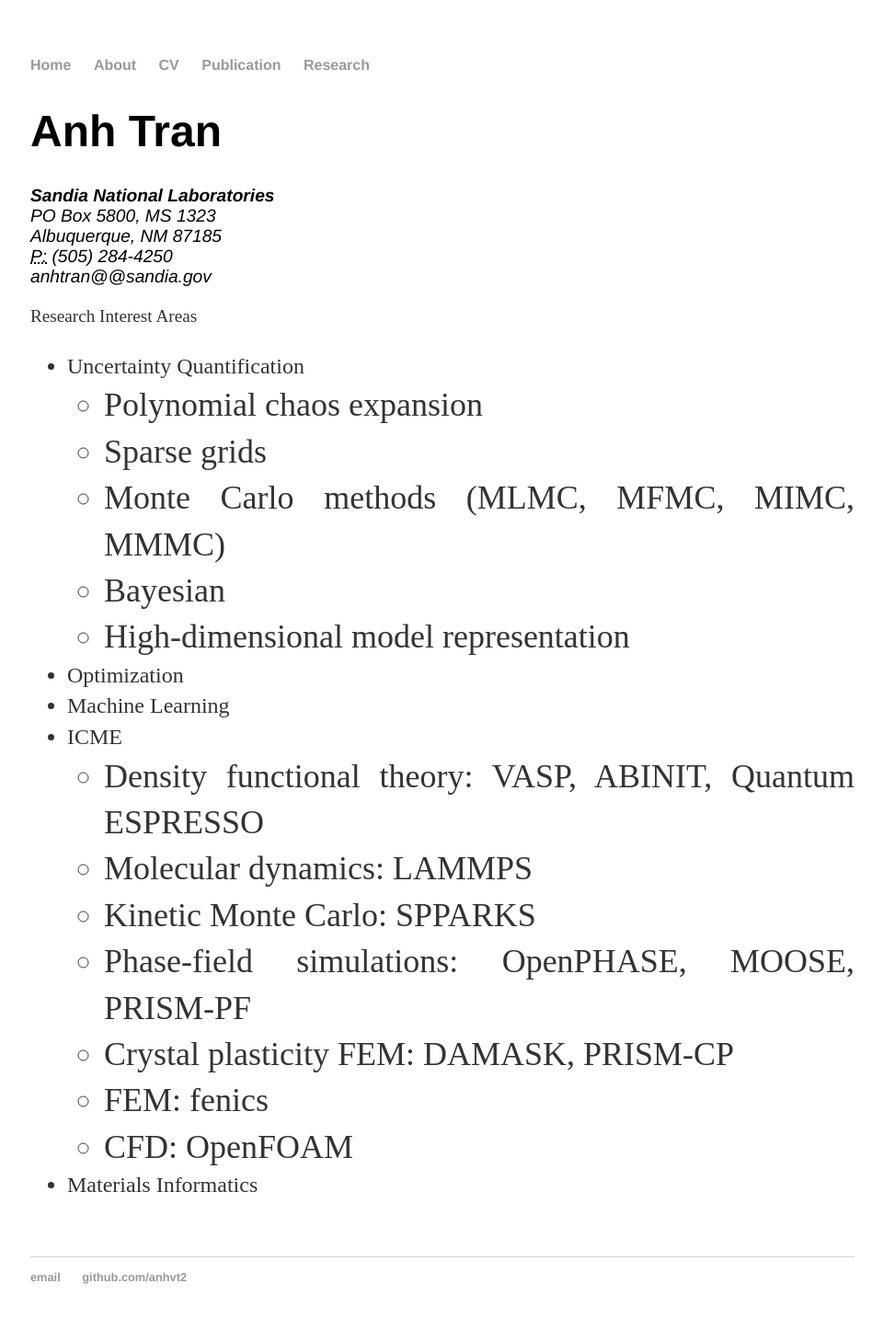
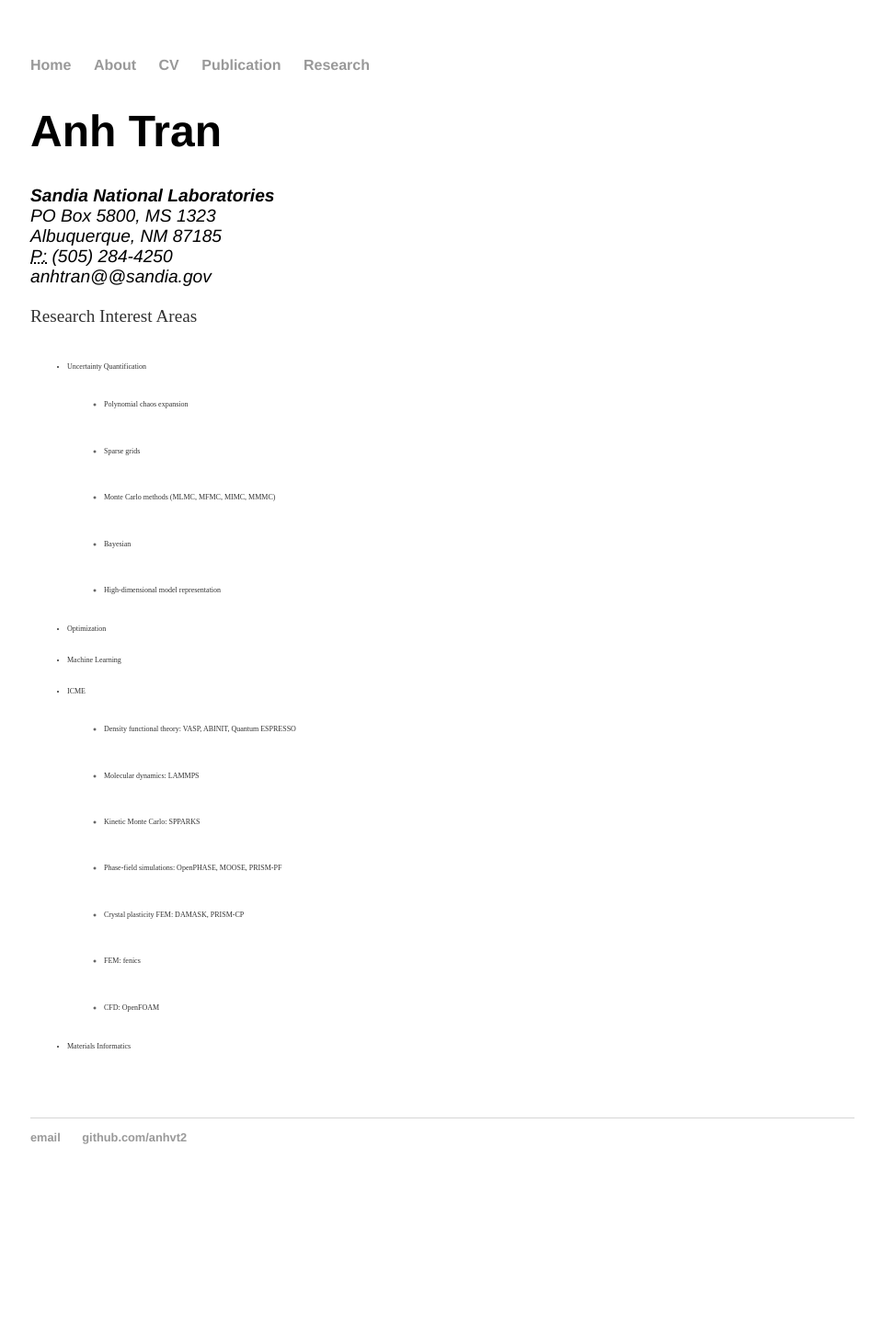
Before and after one commit to anhvt2/anhvt2.github.io, a Jekyll site: the page built from research/index.html, in a window 1280 px wide. Shown: the whole page at 92% size, without its empty margins (159-1119 px from the left). Built offline with Jekyll 4.4.1, drawn with Linux system fonts in a browser that asks for light colours; after the commit the page ends 1306 px from its top, so only the background shows below that.

Commit message:
correct fontsize for research/

```diff
--- a/css/main.css
+++ b/css/main.css
@@ -36,3 +36,6 @@ ul.posts li { list-style: none; }
 .research address, .research .download { font-family: 'Helvetica', 'Arial', 'Sans-Serif'; }
 .research address, .research p { font-size: 1.2em; }
 .research .download { float: right; font-size: .8em; text-transform: uppercase; }
+
+
+.ResearchAreas li{ font-size:8px;}
--- a/research/index.html
+++ b/research/index.html
@@ -15,7 +15,7 @@ title: Research Interest
 		</address>
 
 		<p>Research Interest Areas</p>
-		<ul>
+		<ul class="ResearchAreas">
 			<li>Uncertainty Quantification</li>
 
 			<ul>
```
